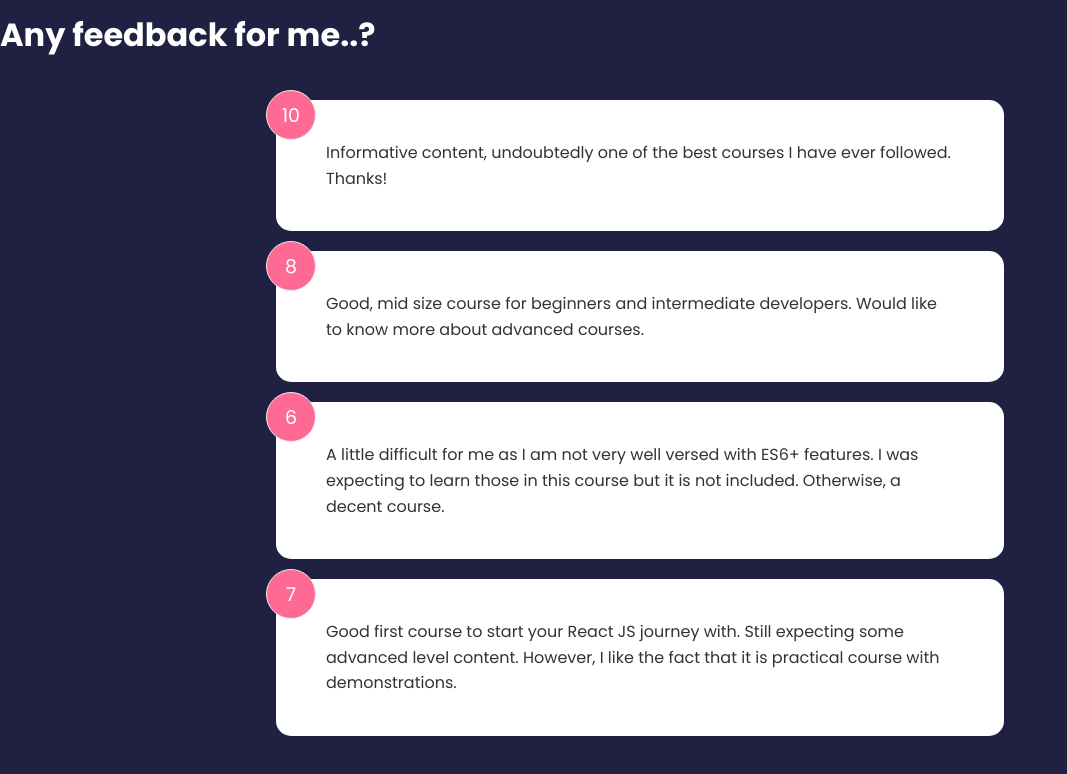
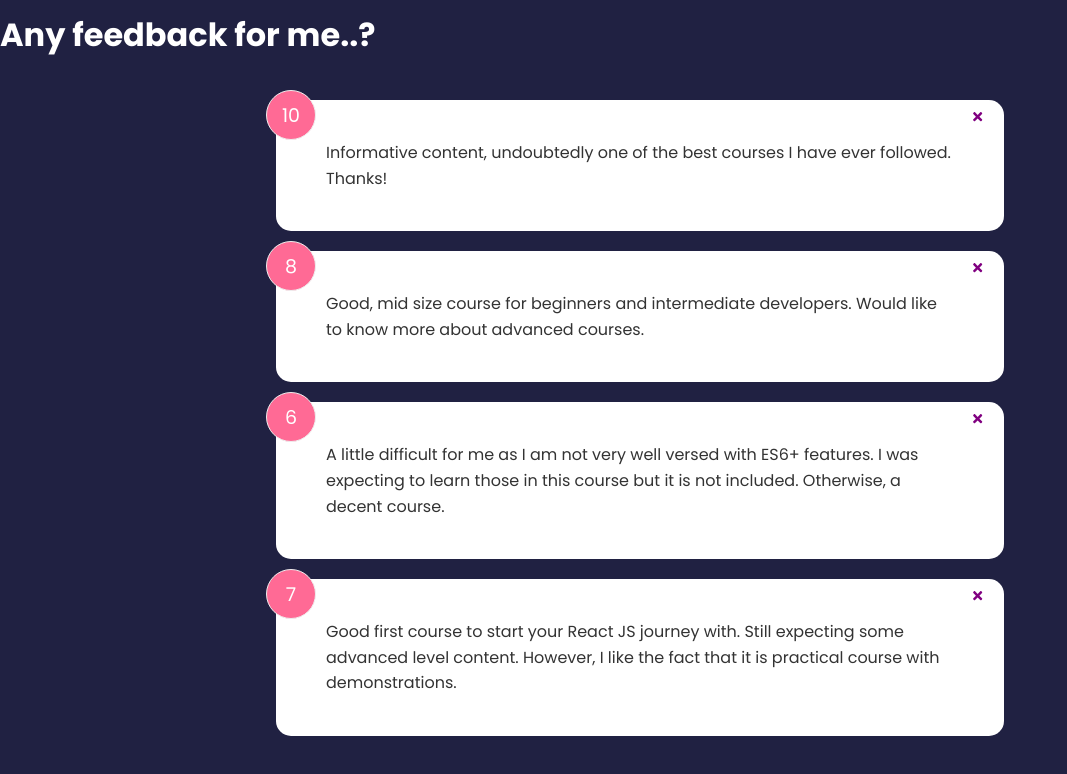
Before and after one commit to adityajoshigit/feedback-app-react, a React (Create React App) app: page / in a window 1280 px wide. Shown: the top 774 px of the page, without its empty margins (0-1067 px from the left). Built offline with nearby package versions, Linux system fonts and the light colour scheme.

Commit message:
added react-icon for delete button

```diff
--- a/package.json
+++ b/package.json
@@ -8,6 +8,7 @@
     "@testing-library/user-event": "^13.5.0",
     "react": "^18.2.0",
     "react-dom": "^18.2.0",
+    "react-icons": "^4.7.1",
     "react-scripts": "5.0.1",
     "web-vitals": "^2.1.4"
   },
--- a/src/components/FeedbackItem.jsx
+++ b/src/components/FeedbackItem.jsx
@@ -1,14 +1,27 @@
 import PropTypes from 'prop-types';
 import Card from './shared/Card';
+import { FaTimes } from 'react-icons/fa';
 
 function FeedbackItem({
-  item
+  item,
+  handleFeedbackDelete
 }) {
+  const handleCloseClick = function() {
+    console.log('item ' + item.id + 'clicked for delete');
+    // handleFeedbackDelete(item.id);
+  }
+
   return (
     <Card reverse={false}>
       <div className='num-display'>
         {item.rating}
       </div>
+      <button
+        className='close'
+        onClick={handleCloseClick}
+      >
+        <FaTimes color='purple' />
+      </button>
       <div className='text-display'>
         {item.description}
       </div>
--- a/src/components/FeedbackList.jsx
+++ b/src/components/FeedbackList.jsx
@@ -23,11 +23,7 @@ FeedbackList.defaultProps = {
 };
 
 FeedbackList.propTypes = {
-    feedbacks: PropTypes.arrayOf({
-        id: PropTypes.number.isRequired,
-        description: PropTypes.string,
-        rating: PropTypes.string
-    })
+    feedbacks: PropTypes.array
 };
 
 export default FeedbackList;
```
Also changed, not shown: 1 other file (tests, documents, lock files or other folders).
